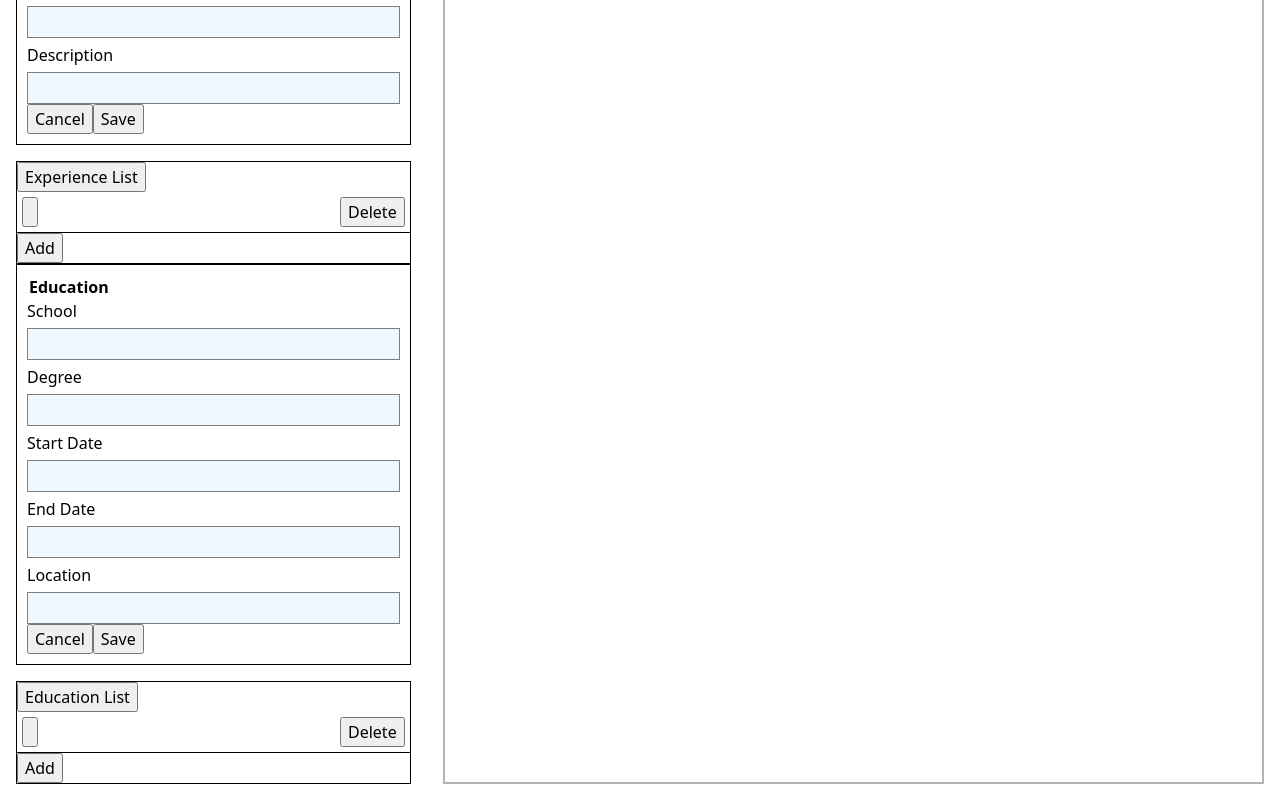
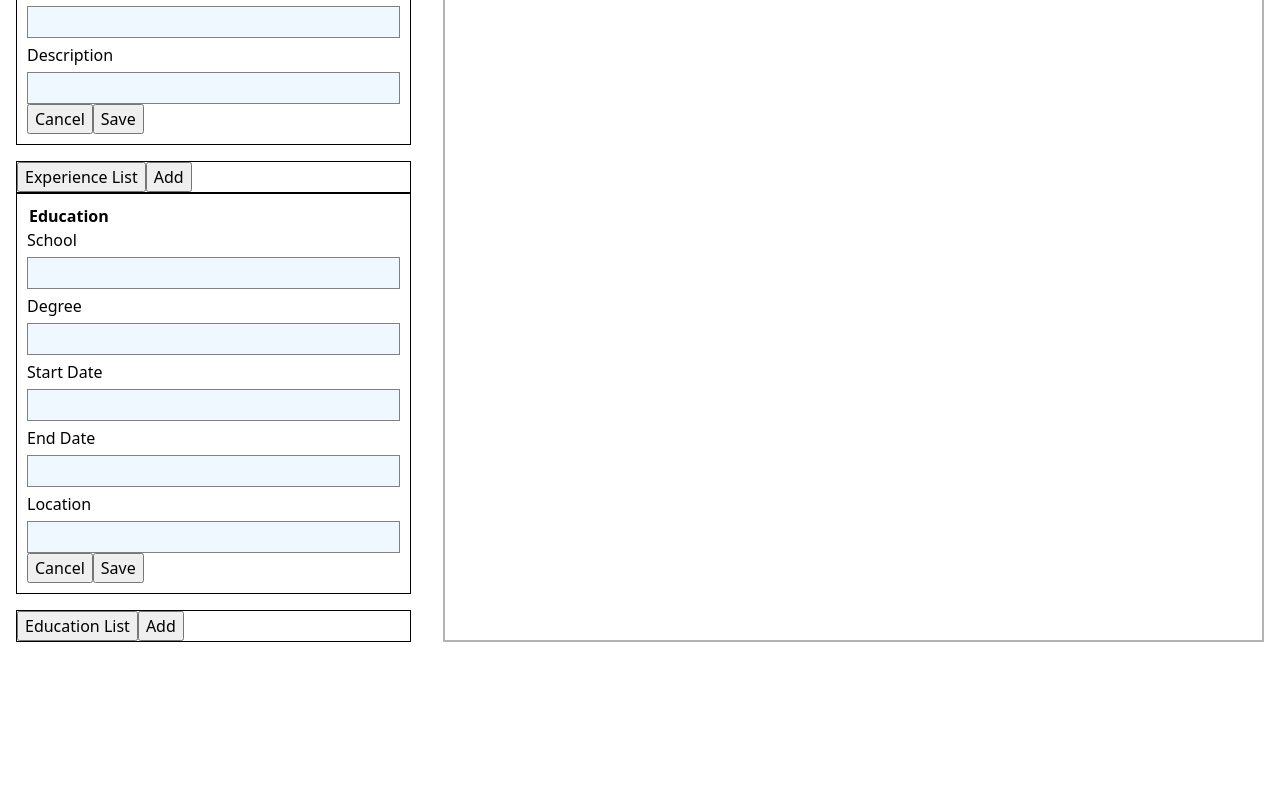
Before and after one commit to CopyypoC/odin-cv-application, a React (Vite) app: page / in a window 1280 px wide. Shown: the part 707-1507 px from the top of the page. After the commit the page ends 1365 px from the top, so only its background shows below. Built offline with nearby package versions, Linux system fonts and the light colour scheme.

Commit message:
refactor: form data to build with classes

```diff
--- a/src/components/App.jsx
+++ b/src/components/App.jsx
@@ -1,8 +1,8 @@
 import { useState } from "react";
 import {
   initialPersonalForm,
-  initialExperienceForm,
-  initialEducationForm,
+  ExperienceItem,
+  EducationItem,
 } from "./initial-form.js";
 import "../styles/App.css";
 import { CVForm } from "./CVForm.jsx";
@@ -10,12 +10,12 @@ import { GeneratedCV } from "./GeneratedCV.jsx";
 
 function App() {
   const [personalData, setPersonalData] = useState(initialPersonalForm);
-  const [experienceData, setExperienceData] = useState(initialExperienceForm);
-  const [educationData, setEducationData] = useState(initialEducationForm);
+  const [experienceData, setExperienceData] = useState([]);
+  const [educationData, setEducationData] = useState([]);
   const [selectedIds, setSelectedIds] = useState({
     personal: personalData[0].id,
-    experience: experienceData[0].id,
-    education: educationData[0].id,
+    experience: null,
+    education: null,
   });
 
   const dataMap = {
--- a/src/components/EducationForm.jsx
+++ b/src/components/EducationForm.jsx
@@ -6,7 +6,7 @@ export function EducationForm({ educationItem, onChange, dataMap }) {
     <form className="cv-form edu-form">
       <legend>Education</legend>
 
-      <div className="edu-form-data" data-uuid={educationItem.id}>
+      <div className="edu-form-data">
         <label htmlFor="school">School</label>
         <input
           type="text"
@@ -15,7 +15,7 @@ export function EducationForm({ educationItem, onChange, dataMap }) {
           onChange={(e) => {
             onChange(educationData, e, setEducationData, educationItem.section);
           }}
-          value={educationItem.school}
+          value={educationItem ? educationItem.school : ""}
         />
 
         <label htmlFor="degree">Degree</label>
@@ -26,7 +26,7 @@ export function EducationForm({ educationItem, onChange, dataMap }) {
           onChange={(e) => {
             onChange(educationData, e, setEducationData, educationItem.section);
           }}
-          value={educationItem.degree}
+          value={educationItem ? educationItem.degree : ""}
         />
 
         <label htmlFor="edu-start-date">Start Date</label>
@@ -37,7 +37,7 @@ export function EducationForm({ educationItem, onChange, dataMap }) {
           onChange={(e) => {
             onChange(educationData, e, setEducationData, educationItem.section);
           }}
-          value={educationItem.startDate}
+          value={educationItem ? educationItem.startDate : ""}
         />
 
         <label htmlFor="edu-end-date">End Date</label>
@@ -48,7 +48,7 @@ export function EducationForm({ educationItem, onChange, dataMap }) {
           onChange={(e) => {
             onChange(educationData, e, setEducationData, educationItem.section);
           }}
-          value={educationItem.endDate}
+          value={educationItem ? educationItem.endDate : ""}
         />
 
         <label htmlFor="edu-location">Location</label>
@@ -59,7 +59,7 @@ export function EducationForm({ educationItem, onChange, dataMap }) {
           onChange={(e) => {
             onChange(educationData, e, setEducationData, educationItem.section);
           }}
-          value={educationItem.location}
+          value={educationItem ? educationItem.location : ""}
         />
       </div>
 
--- a/src/components/ExperienceForm.jsx
+++ b/src/components/ExperienceForm.jsx
@@ -6,7 +6,7 @@ export function ExperienceForm({ experienceItem, onChange, dataMap }) {
     <form className="cv-form exp-form">
       <legend>Experience</legend>
 
-      <div className="exp-form-data" data-uuid={experienceItem.id}>
+      <div className="exp-form-data">
         <label htmlFor="company">Company</label>
         <input
           type="text"
@@ -20,7 +20,7 @@ export function ExperienceForm({ experienceItem, onChange, dataMap }) {
               experienceItem.section
             )
           }
-          value={experienceItem.company}
+          value={experienceItem ? experienceItem.company : ""}
         />
 
         <label htmlFor="position">Position</label>
@@ -36,7 +36,7 @@ export function ExperienceForm({ experienceItem, onChange, dataMap }) {
               experienceItem.section
             )
           }
-          value={experienceItem.position}
+          value={experienceItem ? experienceItem.position : ""}
         />
 
         <label htmlFor="exp-start-date">Start Date</label>
@@ -52,7 +52,7 @@ export function ExperienceForm({ experienceItem, onChange, dataMap }) {
               experienceItem.section
             )
           }
-          value={experienceItem.startDate}
+          value={experienceItem ? experienceItem.startDate : ""}
         />
 
         <label htmlFor="exp-end-date">End Date</label>
@@ -68,7 +68,7 @@ export function ExperienceForm({ experienceItem, onChange, dataMap }) {
               experienceItem.section
             )
           }
-          value={experienceItem.endDate}
+          value={experienceItem ? experienceItem.endDate : ""}
         />
 
         <label htmlFor="exp-location">Location</label>
@@ -84,7 +84,7 @@ export function ExperienceForm({ experienceItem, onChange, dataMap }) {
               experienceItem.section
             )
           }
-          value={experienceItem.location}
+          value={experienceItem ? experienceItem.location : ""}
         />
 
         <label htmlFor="description">Description</label>
@@ -100,7 +100,7 @@ export function ExperienceForm({ experienceItem, onChange, dataMap }) {
               experienceItem.section
             )
           }
-          value={experienceItem.description}
+          value={experienceItem ? experienceItem.description : ""}
         />
       </div>
 
--- a/src/components/initial-form.js
+++ b/src/components/initial-form.js
@@ -9,27 +9,27 @@ export const initialPersonalForm = [
   },
 ];
 
-export const initialExperienceForm = [
-  {
-    id: crypto.randomUUID(),
-    section: "experience",
-    company: "",
-    position: "",
-    startDate: "",
-    endDate: "",
-    location: "",
-    description: "",
-  },
-];
+export class ExperienceItem {
+  constructor() {
+    this.id = crypto.randomUUID();
+    this.section = "experience";
+    this.company = "";
+    this.position = "";
+    this.startDate = "";
+    this.endDate = "";
+    this.location = "";
+    this.description = "";
+  }
+}
 
-export const initialEducationForm = [
-  {
-    id: crypto.randomUUID(),
-    section: "education",
-    school: "",
-    degree: "",
-    startDate: "",
-    endDate: "",
-    location: "",
-  },
-];
+export class EducationItem {
+  constructor() {
+    this.id = crypto.randomUUID();
+    this.section = "education";
+    this.school = "";
+    this.degree = "";
+    this.startDate = "";
+    this.endDate = "";
+    this.location = "";
+  }
+}
```
